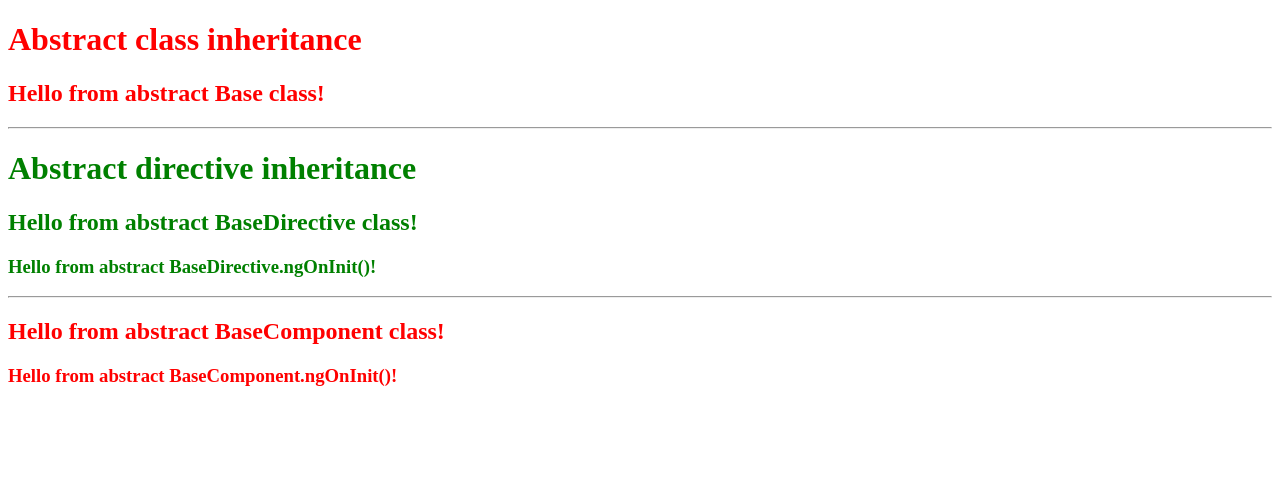
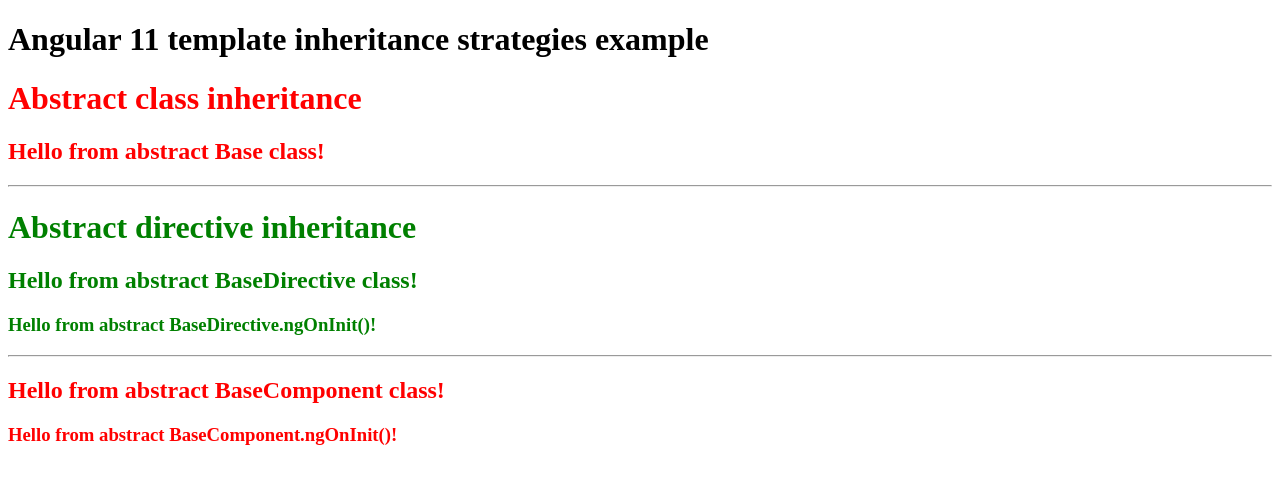
Before and after one commit to todstoychev/angular-template-inheritance, an Angular app: page / in a window 1280 px wide. Shown: the top 484 px of the page. Built offline with nearby package versions, Linux system fonts and the light colour scheme.

Commit message:
Title added

```diff
--- a/src/app/app.component.html
+++ b/src/app/app.component.html
@@ -1,3 +1,5 @@
+<h1>Angular 11 template inheritance strategies example</h1>
+
 <div style="color: red">
   <h1>Abstract class inheritance</h1>
 
--- a/src/app/app.module.ts
+++ b/src/app/app.module.ts
@@ -16,7 +16,6 @@
     AbstractDirectiveInheritanceModule,
     AbstractComponentInheritanceModule
   ],
-  providers: [],
   bootstrap: [AppComponent]
 })
 export class AppModule {
```
